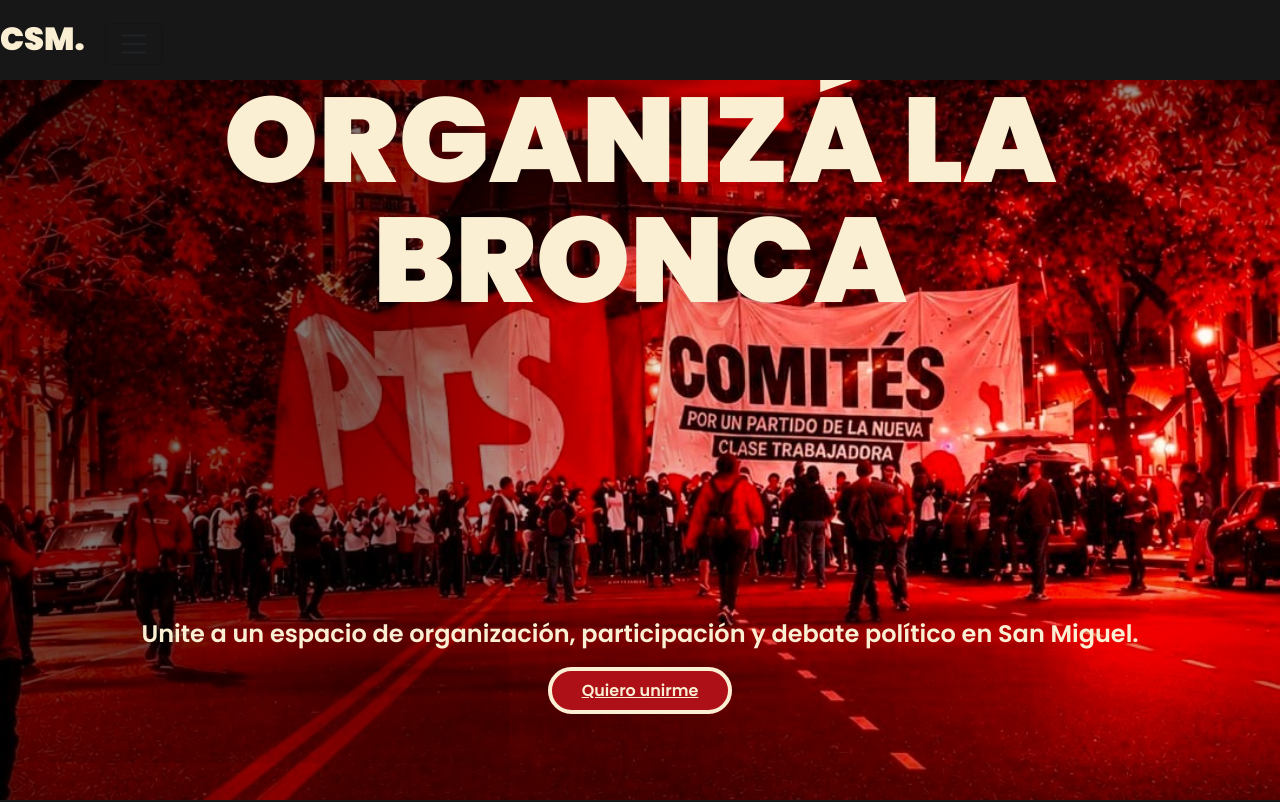
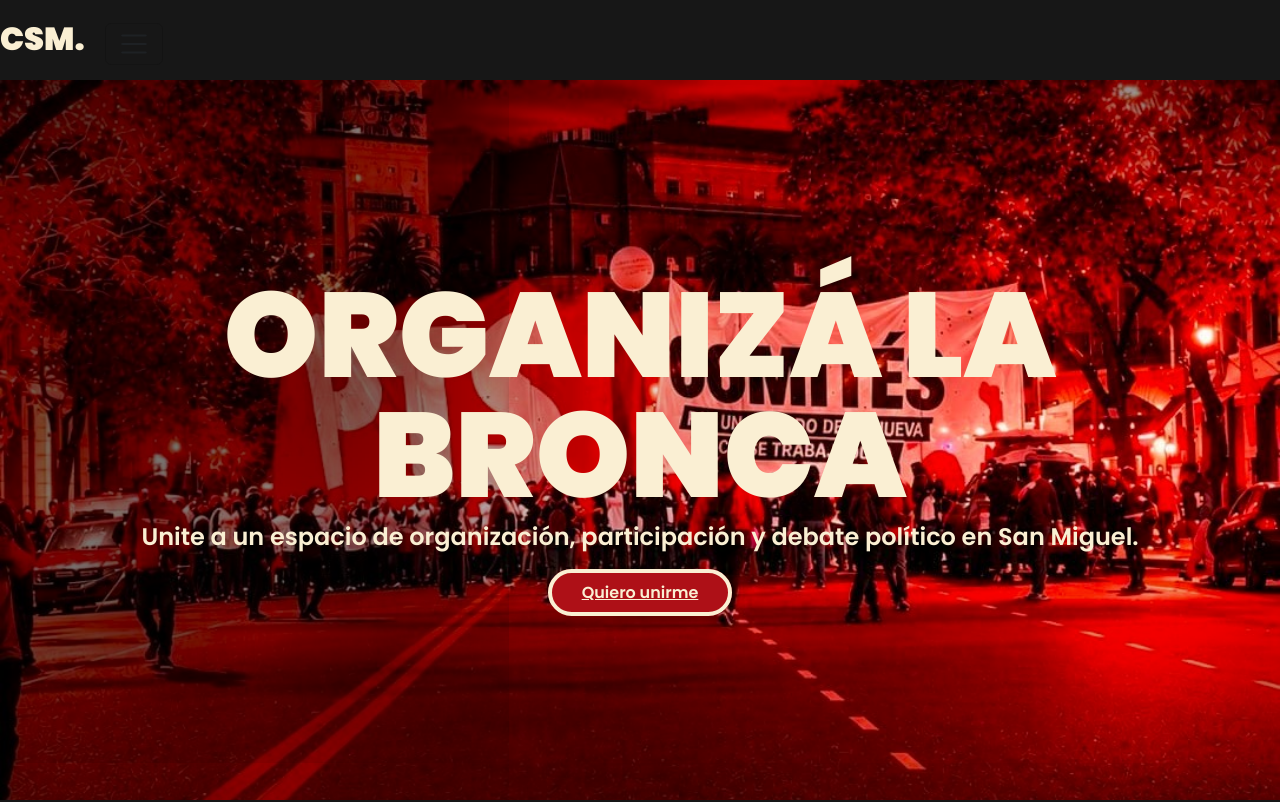
Before and after one commit to maximilianoVelazco/csm, a plain HTML site: page index.html in a window 1280 px wide. Shown: the top 802 px of the page. Drawn offline with nearby package versions, Linux system fonts and the light colour scheme.

Commit message:
intento de centrar el hero

```diff
--- a/index.html
+++ b/index.html
@@ -46,12 +46,12 @@
         <!-- HERO -->
         <section class="container-fluid hero">
             <div class="container-fluid capa-sombra">
-                <div class="lg:container contenido-hero">
+                <div class="lg:container gx-0 contenido-hero">
                     <div class="row d-flex align-items-center">
-                        <div class="col-12 md:col-9 gx-0 titulo-hero text-center md:text-start">
+                        <div class="col-12 md:col-9 gx-0 titulo-hero text-center md:text-start align-self-end">
                             <h2 class="t-beige fs-6xl">ORGANIZÁ LA BRONCA</h2>
                         </div>
-                        <div class="col-12 md:col-6 gx-0 unite text-center md:text-start">
+                        <div class="col-12 md:col-6 gx-0 unite text-center md:text-start align-self-start">
                             <h4 class="t-beige fs-2xl">Unite a un espacio de organización, participación y debate político en San Miguel.</h4>
                             <!-- <p class="fs-lg t-beige">ladumistööstuses. aastatest, mil tundmatu printija võttis hulga suvalist teksti, et teha trükinäidist. Lorem Ipsum ei ole ainult vii</p> -->
                             <a class="boton-dark" href="https://comunidaddeizquierda.com/" target="_blank">Quiero unirme</a>
```
